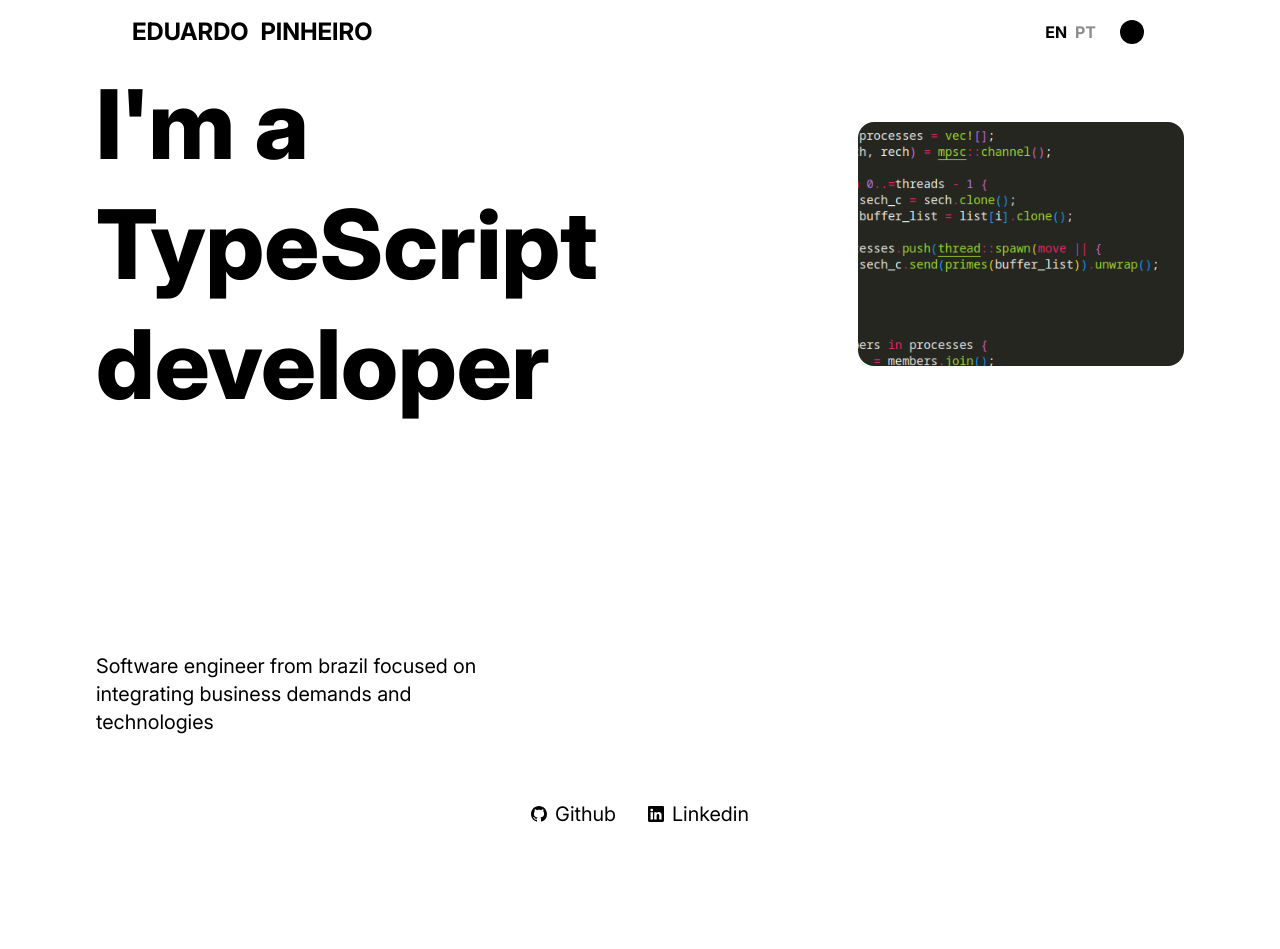
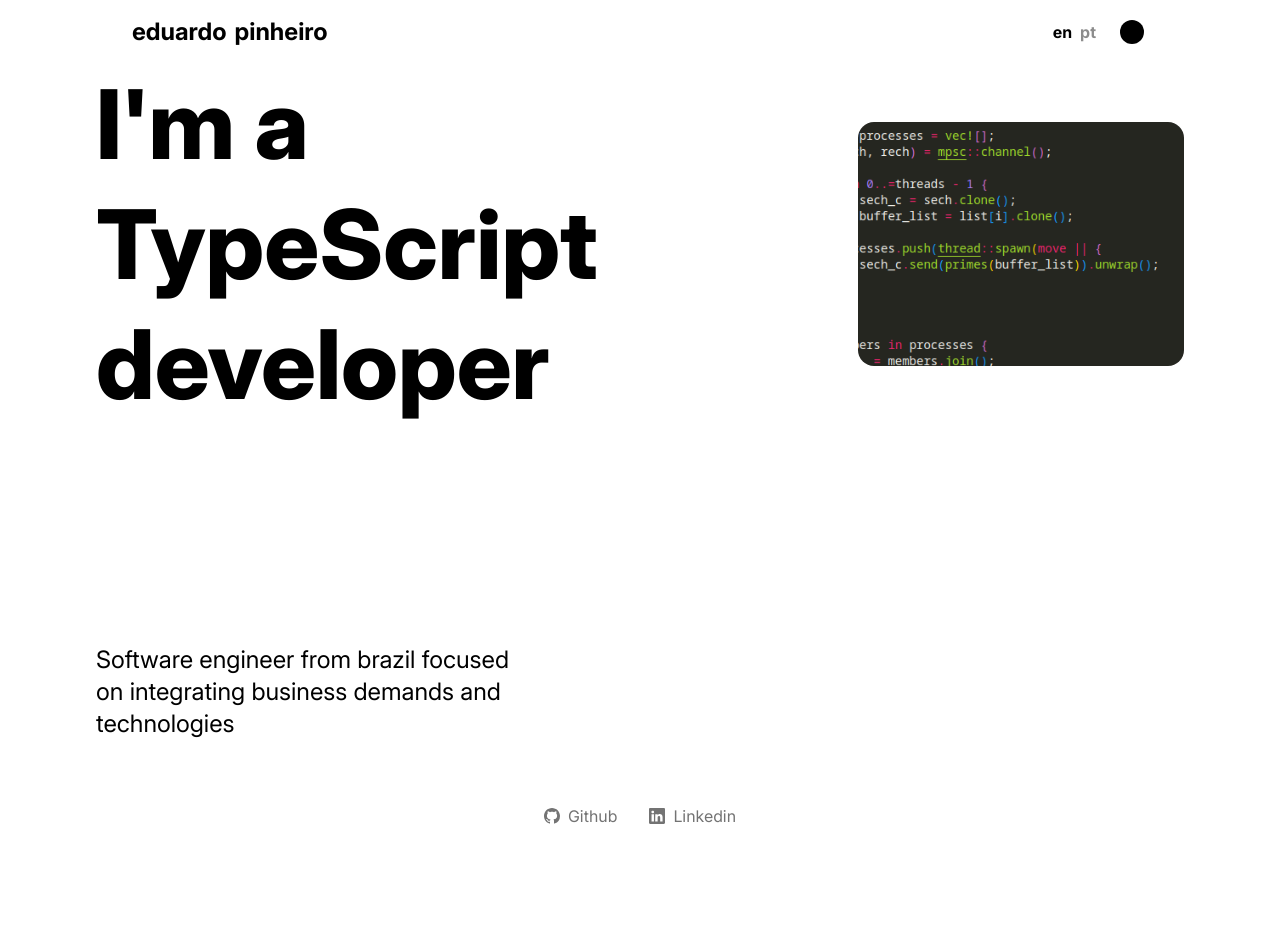
Before and after one commit to Edhet/eduardop, an Angular app: page / in a window 1280 px wide. Shown: the top 949 px of the page. Built offline with nearby package versions, Linux system fonts and the light colour scheme.

Commit message:
Changed spacings, colors and other minor details

```diff
--- a/src/app/components/footer/footer.component.html
+++ b/src/app/components/footer/footer.component.html
@@ -1,12 +1,12 @@
-<footer class="flex flex-col md:flex-row gap-4 justify-center md:justify-start min-w-min pt-16 pb-6 md:pb-12 px-6 mt-12 slowFade text-black dark:text-white">
+<footer class="flex flex-col md:flex-row gap-4 justify-center md:justify-start min-w-min pt-16 pb-6 md:pb-12 px-3 md:px-6 mt-12 slowFade text-black dark:text-white">
   <div class="flex flex-col gap-2 text-sm md:text-xl">
-    <div class="flex flex-wrap gap-2 mt-2s">
+    <div class="flex flex-wrap gap-2">
       <p class="font-medium uppercase">{{localizationService.headerContent.contactText}}</p>
       <p class="h-fit my-auto font-light select-all ml-auto">{{localizationService.headerContent.email}}</p>
     </div>
-    <div class="flex flex-wrap gap-2 mt-2s">
+    <div class="flex flex-wrap gap-2">
       <p class="font-medium uppercase">{{localizationService.footerContent.location}}</p>
-      <p class="font-light ml-auto pl-4">{{time}} (-3 GMT)</p>
+      <p class="font-light ml-auto">{{time}} (-3 GMT)</p>
     </div>
   </div>
   <div class="md:text-end md:ml-auto flex md:flex-col mt-7 md:mt-0 gap-2 text-xl">
--- a/src/app/components/header/header.component.html
+++ b/src/app/components/header/header.component.html
@@ -1,14 +1,14 @@
-<div class="z-50 sticky top-0 flex font-bold pt-4 md:px-1 text-white uppercase pointer-events-none
+<div class="z-50 sticky top-0 flex font-bold pt-4 md:px-1 text-white pointer-events-none
 mx-6 md:mx-24 lg:mx-32 2xl:max-w-[70%] 2xl:mx-[15%]" style="mix-blend-mode: difference;">
-  <h1 class="text-xl md:text-2xl my-auto flex gap-3">{{localizationService.headerContent.firstName}}<span class="hidden md:block">{{localizationService.headerContent.surname}}</span></h1>
+  <h1 class="text-xl md:text-2xl my-auto flex gap-2">{{localizationService.headerContent.firstName}}<span class="hidden md:block">{{localizationService.headerContent.surname}}</span></h1>
 
   <div class="ml-auto flex-nowrap flex pointer-events-auto">
     <button class="p-1 transition-all
         {{localizationService.currentLanguage == 'en' ? SELECTED_STYLE : UNSELECTED_STYLE}}"
-            (click)="changeLanguage(LANGUAGES.ENGLISH)">EN</button>
+            (click)="changeLanguage(LANGUAGES.ENGLISH)">en</button>
     <button class="p-1 transition-all
         {{localizationService.currentLanguage == 'pt' ? SELECTED_STYLE : UNSELECTED_STYLE}}"
-            (click)="changeLanguage(LANGUAGES.PORTUGUESE)">PT</button>
+            (click)="changeLanguage(LANGUAGES.PORTUGUESE)">pt</button>
 
     <div class="flex ml-1 md:ml-4 w-8">
       <button class="m-auto transition-all rounded-full bg-white" [@clicked]="themeBtnAnimationState"
--- a/src/app/components/hero/hero.component.html
+++ b/src/app/components/hero/hero.component.html
@@ -7,14 +7,14 @@
       <img class="object-cover bg-cover rounded-2xl md:my-auto max-w-[30%] min-w-[30%] aspect-4/3 pointer-events-none brightness-95" [src]="projectImage" alt="Project showcase">
     </div>
 
-    <div class="mt-auto md:text-xl pt-6">
-      <article class="md:pt-0 mb-5 md:mb-12 md:w-2/5">
+    <div class="mt-auto pt-6">
+      <article class="md:pt-0 mb-5 md:mb-12 md:w-2/5 text-xl md:text-2xl">
         <p>{{localizationService.aboutSectionContent.sectionBody}}</p>
       </article>
 
 
-      <div class="flex justify-center pt-4 gap-8">
-        <div class="transition-all hover:text-neutral-500">
+      <div class="flex justify-center pt-4 gap-8 text-black dark:text-white dark:md:text-neutral-500 md:text-neutral-500">
+        <div class="transition-all md:hover:text-black md:dark:hover:text-white">
           <a class="flex" [href]="GITHUB_PROFILE" target="_blank">
             <svg xmlns="http://www.w3.org/2000/svg" width="16" height="16" fill="currentColor"
               class="bi bi-github my-auto mr-2" viewBox="0 0 16 16">
@@ -25,7 +25,7 @@
           </a>
         </div>
 
-        <div class="transition-all hover:text-neutral-500">
+        <div class="transition-all md:hover:text-black md:dark:hover:text-white">
           <a class="flex" [href]="LINKEDIN_PROFILE" target="_blank">
             <svg xmlns="http://www.w3.org/2000/svg" width="16" height="16" fill="currentColor"
               class="bi bi-linkedin my-auto mr-2" viewBox="0 0 16 16">
--- a/src/app/components/project-list/project-list.component.html
+++ b/src/app/components/project-list/project-list.component.html
@@ -1,4 +1,4 @@
-<section class="slowFade relative mt-16 md:mt-24 mx-6 md:mx-0">
+<section class="slowFade relative mt-24 md:mt-32 mx-6 md:mx-0">
   <h2 class="mb-2 font-bold text-4xl lg:text-6xl text-black dark:text-white uppercase">{{localizationService.projectHeader}}</h2>
 
   <div class="py-3 md:backdrop-blur-sm">
--- a/src/app/components/skills-and-experience/skills-and-experience.component.html
+++ b/src/app/components/skills-and-experience/skills-and-experience.component.html
@@ -1,4 +1,4 @@
-<main class="slowFade mt-16 md:mt-24">
+<main class="slowFade mt-24 md:mt-32">
   <h2 class="text-black dark:text-white mx-6 font-bold text-4xl lg:text-6xl uppercase">{{ localizationService.skillsSectionContent.sectionHeader }}</h2>
   <div *ngFor="let event of localizationService.eventList" class="relative flex flex-col md:flex-row w-full h-fit">
     <div class="w-full min-h-full text-white">
@@ -8,7 +8,7 @@
         <p class="text-neutral-500">{{event.date}}</p>
       </div>
     </div>
-    <div class="relative text-black dark:text-white w-full h-fit px-8 py-12 md:py-16 flex flex-col gap-8 md:text-lg">
+    <div class="relative text-black dark:text-white w-full h-fit px-8 py-12 md:py-16 flex flex-col gap-8 text-sm md:text-base">
       <p *ngFor="let point of event.bulletPoints">{{point}}</p>
     </div>
   </div>
--- a/src/assets/json/langstext.json
+++ b/src/assets/json/langstext.json
@@ -2,8 +2,8 @@
   {
     "language": "en",
     "headerContent": {
-      "firstName": "Eduardo",
-      "surname": "Pinheiro",
+      "firstName": "eduardo",
+      "surname": "pinheiro",
       "email": "eduardopfrei@gmail.com",
       "contactText": "Contact"
     },
@@ -35,8 +35,8 @@
   {
     "language": "pt",
     "headerContent": {
-      "firstName": "Eduardo",
-      "surname": "Pinheiro",
+      "firstName": "eduardo",
+      "surname": "pinheiro",
       "email": "eduardopfrei@gmail.com",
       "contactText": "Contato"
     },
```
Also changed, not shown: src/assets/json/projects.json (line endings or trailing spaces).
